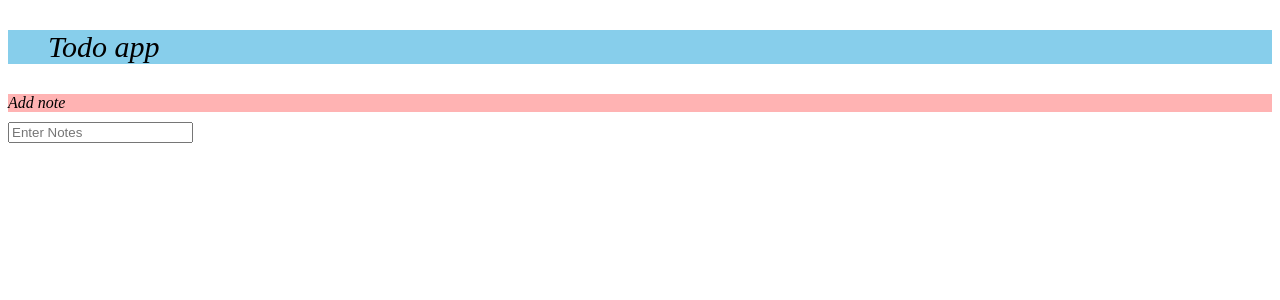
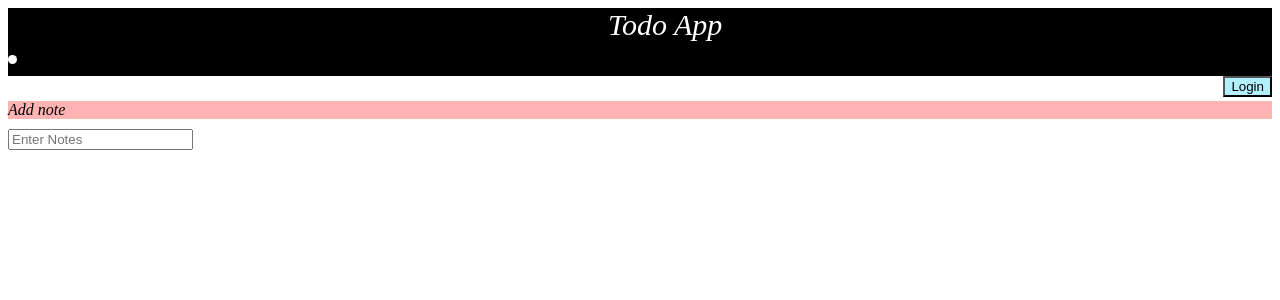
Before and after one commit to Arpita309/next, a Next.js app: page / in a window 1280 px wide. Shown: the top 300 px of the page. Built offline with nearby package versions, Linux system fonts and the light colour scheme.

Commit message:
firebase and modification on next

```diff
--- /dev/null
+++ b/components/Navbar.js
@@ -0,0 +1,98 @@
+import Head from 'next/head';
+import Link from  'next/link';
+import React, { Component } from 'react';
+import { Navbar, NavbarBrand, Nav, NavbarToggler, Collapse, NavItem, Jumbotron,
+  Button, Modal, ModalHeader, ModalBody,
+  Form, FormGroup, Input, Label,NavLink } from 'reactstrap';
+  import {auth }from '../firebase/fire';
+
+  class Header extends Component {
+    constructor(props) {
+        super(props);
+
+
+        this.state = {
+          isNavOpen: false,
+            isModalOpen: false
+
+        };
+        this.toggleModal = this.toggleModal.bind(this);
+        this.handleLogin = this.handleLogin.bind(this);
+
+      }
+
+
+      toggleModal() {
+        this.setState({
+          isModalOpen: !this.state.isModalOpen
+        });
+      }
+      handleLogin(event) {
+        this.toggleModal();
+        auth().signInWithEmailAndPassword(this.username.value, this.password.value).catch(function(error) {
+          // Handle Errors here.
+          var errorCode = error.code;
+          var errorMessage = error.message;
+          // [START_EXCLUDE]
+          if (errorCode === 'auth/wrong-password') {
+            alert('Wrong password.');
+          } else {
+            alert(errorMessage);
+          }
+
+          // [END_EXCLUDE]
+        });
+        alert("Username: " + this.username.value + " Password: " + this.password.value
+            + " Remember: " + this.remember.checked);
+        event.preventDefault();
+
+    }
+
+    render() {
+        return(
+            <div>
+                 <nav style={{backgroundColor:'black',fontStyle:'Italic', color:'White',marginBottom:'25px', fontSize:"30px"}}>
+                      <div style={{marginLeft:"600px"}}>
+                      Todo App
+                      </div>
+
+
+                                <NavItem>
+                                    <Button  style={{marginLeft:"1300px",background:"#b3f0ff",float:"right"}}  onClick={this.toggleModal}><span className="fa fa-sign-in fa-lg"></span> Login</Button>
+                                </NavItem>
+
+
+
+                </nav>
+
+
+                <Modal isOpen={this.state.isModalOpen} toggle={this.toggleModal}>
+                    <ModalHeader toggle={this.toggleModal}>Login</ModalHeader>
+                    <ModalBody>
+                    <Form onSubmit={this.handleLogin} style={{}}>
+                            <FormGroup>
+                                <Label htmlFor="username">Username</Label>
+                                <Input type="text" id="username" name="username"
+                                    innerRef={(input) => this.username = input} />
+                            </FormGroup>
+                            <FormGroup>
+                                <Label htmlFor="password">Password</Label>
+                                <Input type="password" id="password" name="password"
+                                    innerRef={(input) => this.password = input}  />
+                            </FormGroup>
+                            <FormGroup check>
+                                <Label check>
+                                    <Input type="checkbox" name="remember"
+                                    innerRef={(input) => this.remember = input}  />
+                                    Remember me
+                                </Label>
+                            </FormGroup>
+                            <Button type="submit" value="submit" color="primary">Login</Button>
+                        </Form>
+                    </ModalBody>
+                </Modal>
+            </div>
+        );
+    }
+}
+export default Header;
--- /dev/null
+++ b/components/layout.js
@@ -0,0 +1,18 @@
+import Navbar from './Navbar';
+import Link from 'next/link';
+import Home from '../pages/home';
+
+const Layout=(props)=>(
+    <div>
+
+
+        <div>
+          {props.children}
+        </div>
+
+
+
+    </div>
+);
+
+export default Layout;
--- /dev/null
+++ b/firebase/config.js
@@ -0,0 +1,10 @@
+export const Config = {
+    apiKey: "AIzaSyASlSjH3fL2GezWLueFMy-nhQ9vuJmJFDo",
+    authDomain: "next-todo-fc90e.firebaseapp.com",
+    databaseURL: "https://next-todo-fc90e.firebaseio.com",
+    projectId: "next-todo-fc90e",
+    storageBucket: "next-todo-fc90e.appspot.com",
+    messagingSenderId: "969855624340",
+    appId: "1:969855624340:web:c9a785664c2c238a3c8081",
+    measurementId: "G-SKL8Y4KQHR"
+  };
--- /dev/null
+++ b/firebase/fire.js
@@ -0,0 +1,9 @@
+import {Config}from './config';
+import firebase from 'firebase';
+
+firebase.initializeApp(Config);
+
+export const auth=firebase.auth();
+export  const fireauth=firebase.auth;
+export const firestore=firebase.firestore();
+export const firebasestore=firebase.firestore;
--- a/package.json
+++ b/package.json
@@ -12,6 +12,8 @@
   "author": "",
   "license": "ISC",
   "dependencies": {
+    "firebase": "^7.13.0",
+    "isomorphic-unfetch": "^3.0.0",
     "next": "^9.3.1",
     "react": "^16.13.1",
     "react-dom": "^16.13.1",
--- a/pages/Navbar.js
+++ /dev/null
@@ -1,22 +0,0 @@
-import Link from 'next/link';
-
-const Navbar = () => (
-
-        <nav className="navbar navbar-expand navbar-dark bg-dark mb-4">
-        <div className="container">
-         <ul>Todo app</ul>
-
-            <style jsx>
-                {` ul{background:#87CEEB;
-                      font-size :30px;
-                      font-style:italic
-                    },
-                `}
-            </style>
-        </div>
-        </nav>
-
-
-);
-
-export default Navbar;
--- a/pages/home.js
+++ b/pages/home.js
@@ -1,6 +1,6 @@
 import React, { Component } from 'react';
 import Note from "./Note";
-import Navbar from './Navbar';
+import Header from '../components/Navbar';
 
 class Home extends Component {
 
@@ -48,7 +48,8 @@ class Home extends Component {
 
     return (
       <div className="container">
-          <Navbar/>
+
+          <Header/>
 
         {notes}
         <div className="button" onClick={this.addNote.bind(this)} style ={{fontStyle:"oblique",marginBottom:"10px" ,backgroundColor:"#ffb3b3"}}>Add note</div>
--- a/pages/index.js
+++ b/pages/index.js
@@ -1,10 +1,13 @@
 import Home from "./Home";
-
+import Layout from "../components/layout";
 import { createGlobalStyle } from './global.style';
 
 
 const Index = () => (
-    <Home/>
+  <Layout>
+      <Home/>
+  </Layout>
+
   )
 
   export default Index
```
Also changed, not shown: 1 other file (tests, documents, lock files or other folders).
